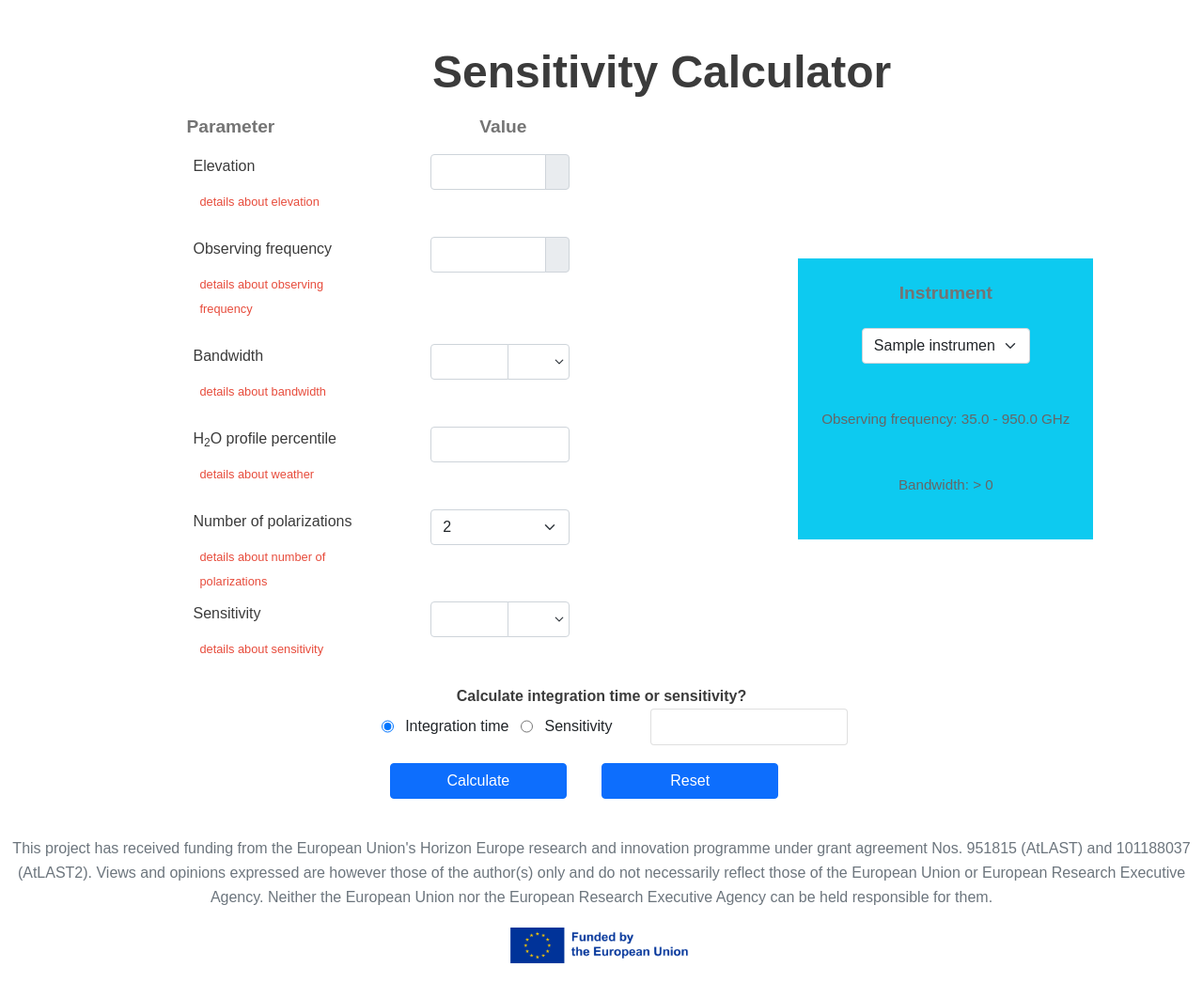
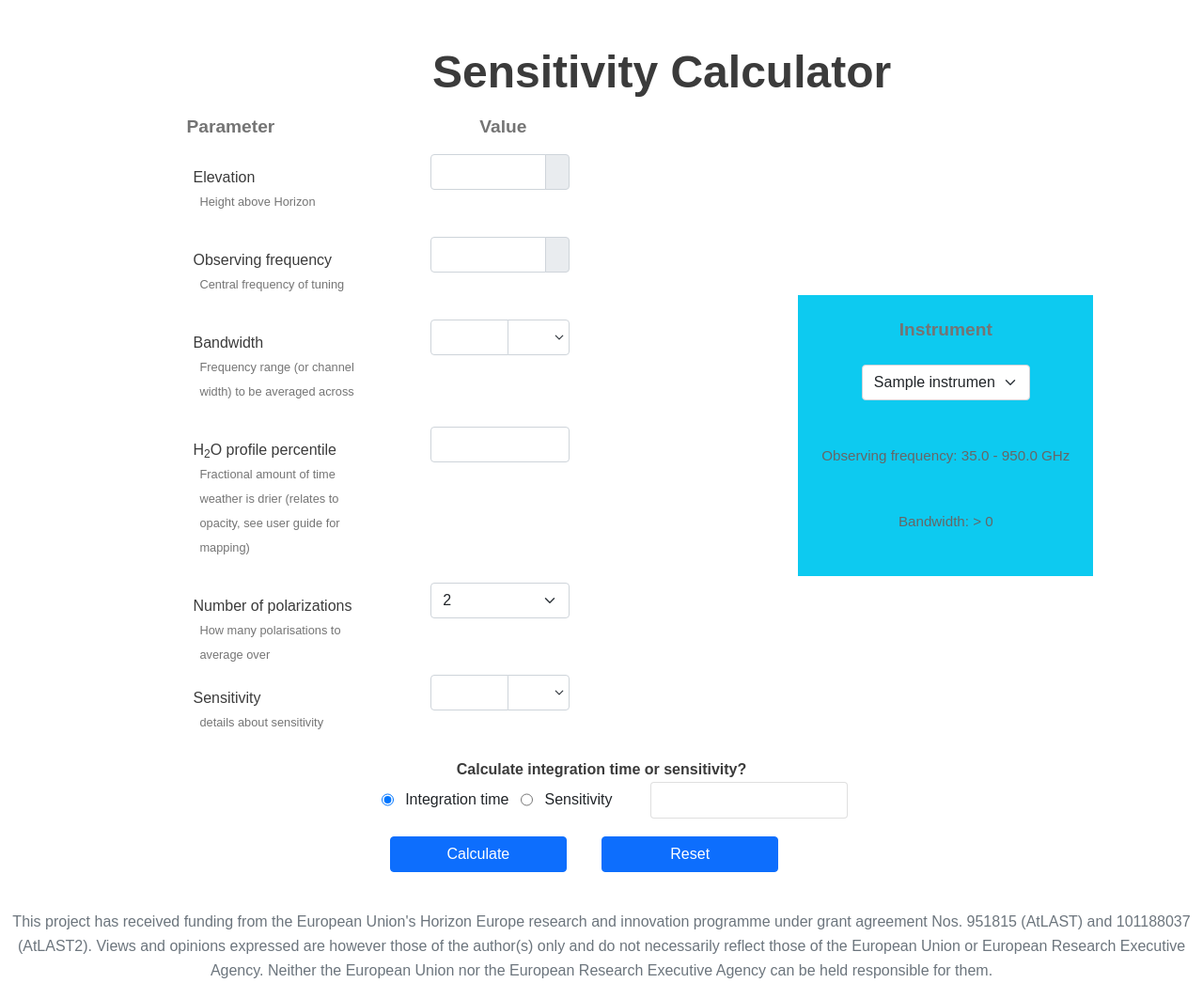
Before and after one commit to ukatc/AtLAST_sensitivity_calculator, a Python web app: template web_client/templates/sensitivity_calculator.html in a window 1280 px wide; the page is wider, and only the part inside the window is pictured. Shown: the part 200-1246 px from the top of that part at 94% size. Before the commit the page ends 1225 px from the top of that part, so only its background shows below. Run offline with Jinja, Linux system fonts and the light colour scheme; the template is opened without the code that fills it: most values are stand-ins (such as "Sample title", 1, 10 or a date in 2020); lists and menus that the app fills with data are empty.

Commit message:
ASC-32 Populated param details, changed param detail colour to gray, aligned parameter names to bottom of column

```diff
--- a/web_client/static/css/atlast.css
+++ b/web_client/static/css/atlast.css
@@ -83,7 +83,7 @@ input:invalid {
 
 .param-description {
     font-size:.8em;
-    color:#e74c3c;
+    color:#757575;
 }
 
 html,
--- a/web_client/templates/sensitivity_calculator.html
+++ b/web_client/templates/sensitivity_calculator.html
@@ -61,7 +61,7 @@
               <div class="titles col-3 mb-3">Parameter</div>
               <div class="titles col-4 mb-3" align="center">Value</div>
               <!-- ELEVATION - start -->
-              <div class="row justify-content-center" id="row-elevation">
+              <div class="row justify-content-center align-items-end" id="row-elevation">
                 <div class="col-3" align="left"><label for="elev-input">Elevation</label></div>
                 <div class="col-4" align="center">
                   <div class="input-group param-input-group">
@@ -70,7 +70,7 @@
                   </div>
                 </div>
                 <div class="row justify-content-center" id="row-elevation">
-                  <div class="col-3 param-description"><label for="elev-details">details about elevation</label></div>
+                  <div class="col-3 param-description"><label for="elev-details">Height above Horizon</label></div>
                   <div class="col-4" align="left">
                     <div class="input-group param-input-group justify-content-center mb-4">
                     <div class="allowed-range-info">{{ allowed_range('elevation') }}</div>
@@ -83,7 +83,7 @@
               </div>
               <!-- ELEVATION - end -->
               <!-- OBSERVING FREQUENCY - start -->
-              <div class="row justify-content-center" id="obs-freq">
+              <div class="row justify-content-center align-items-end" id="obs-freq">
                 <div class="col-3" align="left"><label for="obs-freq-input">Observing frequency</label></div>
                 <div class="col-4" align="center">
                   <div class="input-group param-input-group">
@@ -92,7 +92,7 @@
                   </div>
                 </div>
                 <div class="row justify-content-center">
-                  <div class="col-3 param-description"><label for="obs-freq-details">details about observing frequency</label></div>
+                  <div class="col-3 param-description"><label for="obs-freq-details">Central frequency of tuning</label></div>
                   <div class="col-4" align="left">
                     <div class="input-group param-input-group justify-content-center mb-4">
                       <div class="allowed-range-info">{{ allowed_range('obs_freq') }}</div>
@@ -105,7 +105,7 @@
               </div>
               <!-- OBSERVING FREQUENCY - end -->
               <!-- BANDWIDTH - start -->
-              <div class="row justify-content-center" id="row-bandwidth">
+              <div class="row justify-content-center align-items-end" id="row-bandwidth">
                 <div class="col-3" align="left"><label for="bandwidth-input">Bandwidth</label></div>
                 <div class="col-4" align="center">
                   <div class="input-group param-input-group">
@@ -114,7 +114,7 @@
                   </div>
                 </div>
                 <div class="row justify-content-center">
-                  <div class="col-3 param-description"><label for="bandwidth-details">details about bandwidth</label></div>
+                  <div class="col-3 param-description"><label for="bandwidth-details">Frequency range (or channel width) to be averaged across</label></div>
                   <div class="col-4" align="left">
                     <div class="input-group param-input-group justify-content-center mb-4">
                       <div class="allowed-range-info">{{ allowed_range('bandwidth') }}</div>
@@ -127,7 +127,7 @@
               </div>
               <!-- BANDWIDTH - end -->
               <!-- WEATHER - start -->
-              <div class="row justify-content-center" id="row-weather">
+              <div class="row justify-content-center align-items-end" id="row-weather">
                 <div class="col-3" align="left"><label for="pwv-input">H<sub>2</sub>O profile percentile</label></div>
                 <div class="col-4" align="center">
                   <div class="input-group param-input-group">
@@ -135,7 +135,7 @@
                   </div>
                 </div>
                 <div class="row justify-content-center">
-                  <div class="col-3 param-description"><label for="weather-details">details about weather</label></div>
+                  <div class="col-3 param-description"><label for="weather-details">Fractional amount of time weather is drier (relates to opacity, see user guide for mapping)</label></div>
                   <div class="col-4" align="left">
                     <div class="input-group param-input-group justify-content-center mb-4">
                       <div class="allowed-range-info">{{ allowed_range('weather') }}</div>
@@ -148,7 +148,7 @@
               </div>
               <!-- WEATHER - end -->
               <!-- POLARISATION - start -->
-              <div class="row justify-content-center mb-2" id="row-npol">
+              <div class="row justify-content-center align-items-end mb-2" id="row-npol">
                 <div class="col-3" align="left"><label for="npol-input">Number of polarizations</label></div>
                 <div class="col-4" align="center">
                   <div class="input-group param-input-group">
@@ -159,7 +159,7 @@
                   </div>
                 </div>
                 <div class="row justify-content-center">
-                  <div class="col-3 param-description"><label for="npol-details">details about number of polarizations</label></div>
+                  <div class="col-3 param-description"><label for="npol-details">How many polarisations to average over</label></div>
                   <div class="col-4" align="left">
                     <div class="input-group param-input-group justify-content-center mb-4">
                       <div class="allowed-range-info"></div>
@@ -169,7 +169,7 @@
               </div>
               <!-- POLARISATION - end -->
               <!-- INTEGRATION TIME - start -->
-              <div class="row justify-content-center d-none" id="row-t-int">
+              <div class="row justify-content-center align-items-end d-none" id="row-t-int">
                 <div class="col-3" align="left"><label for="integration-time-input">Integration time</label></div>
                 <div class="col-4" align="center">
                   <div class="input-group param-input-group">
@@ -191,7 +191,7 @@
               </div>
               <!-- INTEGRATION TIME - end -->
               <!-- SENSITIVITY - start -->
-              <div class="row justify-content-center" id="row-sensitivity">
+              <div class="row justify-content-center align-items-end" id="row-sensitivity">
                 <div class="col-3" align="left"><label for="sensitivity-input">Sensitivity</label></div>
                 <div class="col-4" align="center">
                   <div class="input-group param-input-group">
```
